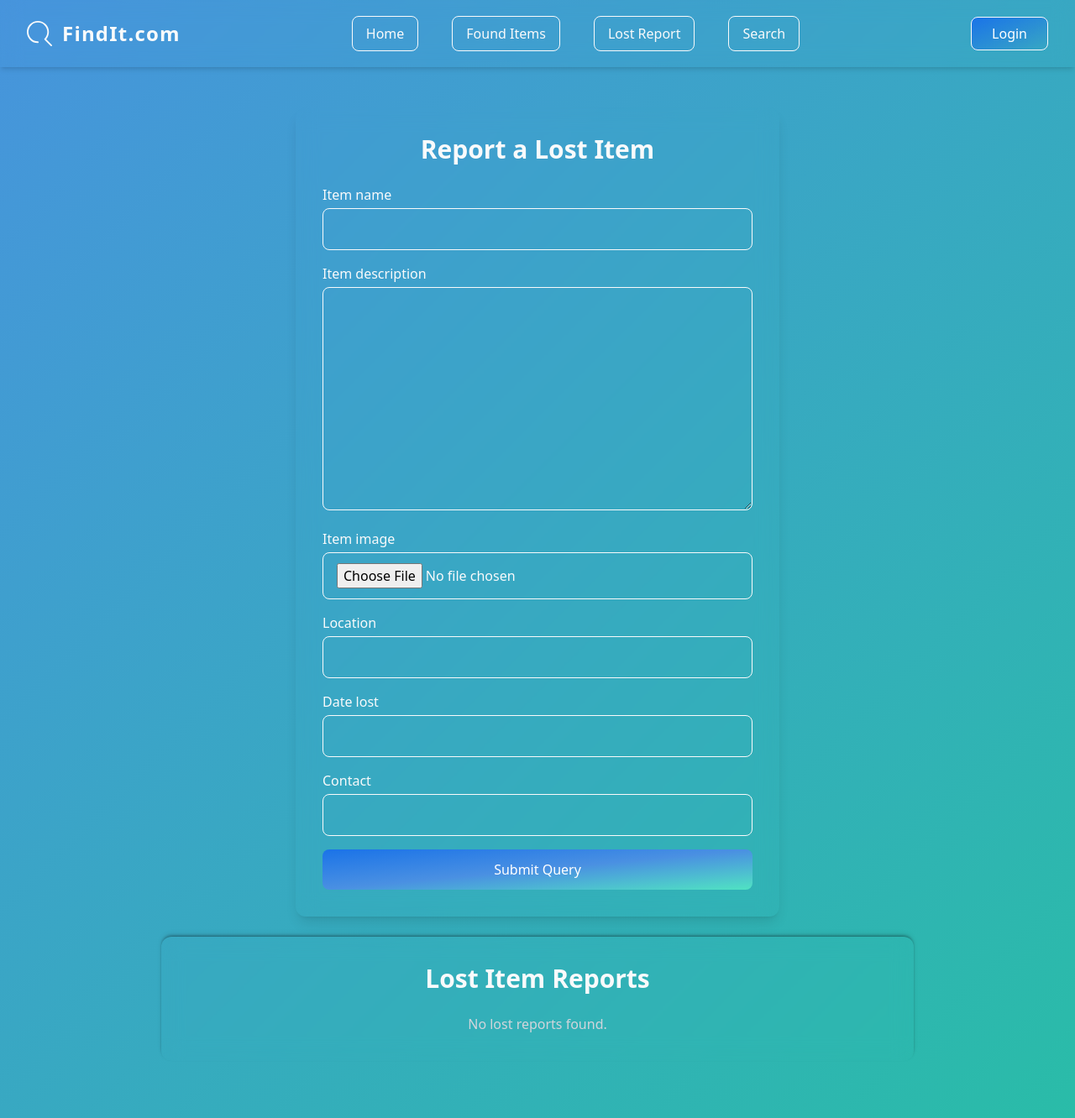
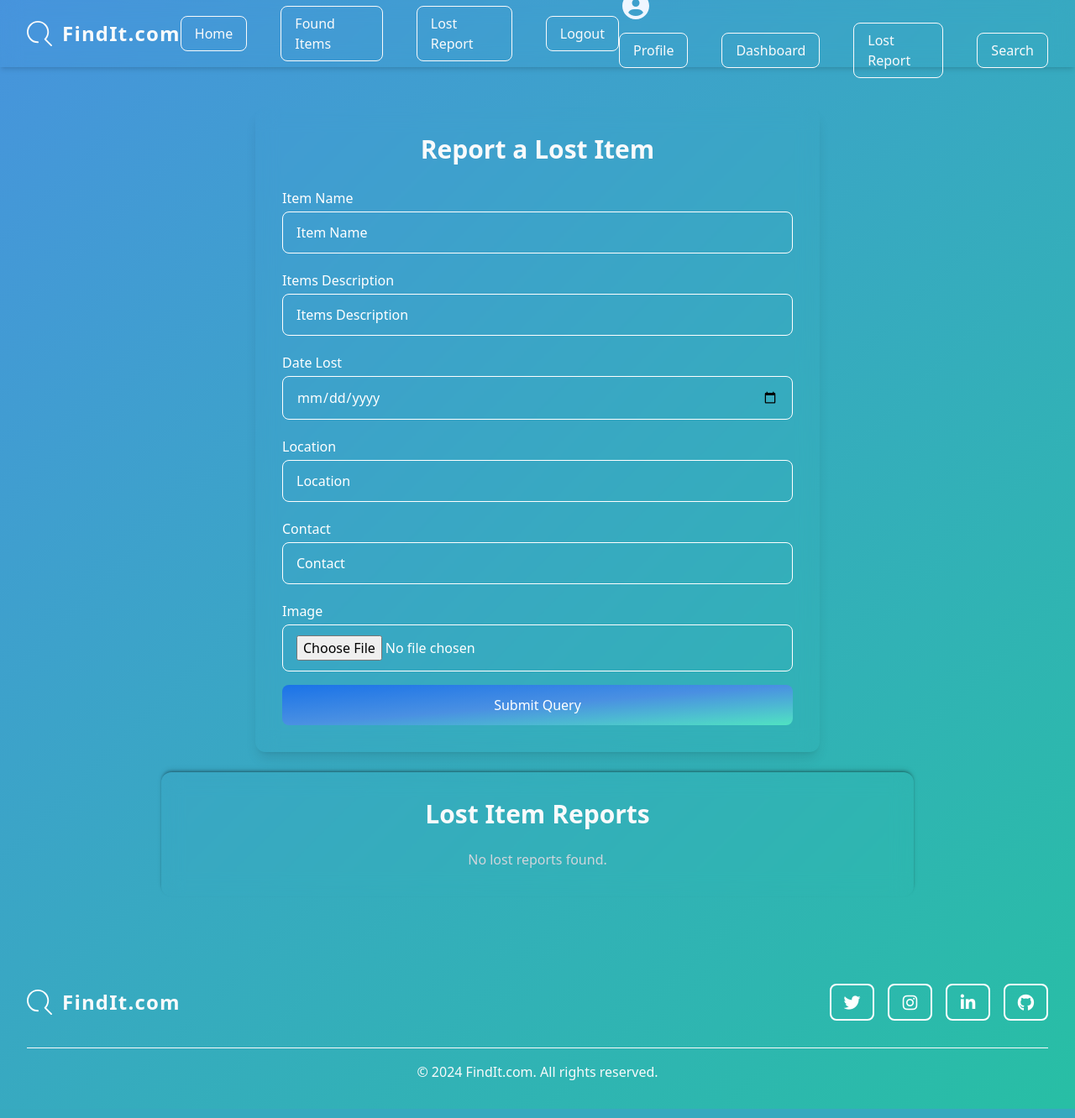
Before and after one commit to mostofa89/Lost_and_Found, a Django app: page /lost_reports/ in a window 1280 px wide. Shown: the top 1332 px of the page at 84% size. Run offline with Django 5.2, Linux system fonts and the light colour scheme; the visitor is signed in with stand-in values (Sample User, id 1); data that the repository does not hold is empty; some libraries are stand-ins or nearby versions.

Commit message:
Solve the error crteating Lost Report

```diff
--- a/reports/forms.py
+++ b/reports/forms.py
@@ -2,8 +2,7 @@
 from .models import Lost_reports
 from django import forms
 
-class LostReportForm(forms.ModelForm):
-    class Meta:
-        model = Lost_reports
-        exclude = ['user', 'reported_at']
-        fields = ['item_name', 'item_description', 'item_image', 'location', 'date_lost', 'contact']
+# class LostReportForm(forms.ModelForm):
+#     class Meta:
+#         model = Lost_reports
+#         fields = ['item_name', 'item_description', 'item_image', 'location', 'date_lost', 'contact']
--- a/reports/urls.py
+++ b/reports/urls.py
@@ -4,5 +4,5 @@
 app_name = 'reports'
 
 urlpatterns = [
-    path('lost_reports/', views.lost_reports, name='lost_reports'),
+    path('lost_reports/', views.lost_reports_view, name='lost_reports'),
 ]
--- a/reports/views.py
+++ b/reports/views.py
@@ -1,21 +1,39 @@
 from django.shortcuts import render, redirect
+from datetime import datetime
 from django.contrib import messages as messages
 from django.contrib.auth.decorators import login_required
-from .forms import LostReportForm
 from .models import Lost_reports
 # Create your views here.
 @login_required
-def lost_reports(request):
+def lost_reports_view(request):
     if request.method == "POST":
-        form = LostReportForm(request.POST, request.FILES)
-        if form.is_valid():
-            report = form.save(commit=False)
-            report.user = request.user
+        user = request.user
+        item_name = request.POST.get('item_name')
+        item_description = request.POST.get('item_description')
+        date_str = request.POST.get('date_lost')
+        location = request.POST.get('location')
+        contact = request.POST.get('contact')
+        item_image = request.FILES.get('item_image')
+        try:
+            date_lost = datetime.strptime(date_str, "%Y-%m-%d").date()
+            report = Lost_reports(
+            user=user,
+            item_name=item_name,
+            item_description=item_description,
+            date_lost=date_lost,
+            location=location,
+            contact=contact,
+            item_image=item_image
+            )
+            print(date_lost)
             report.save()
             messages.success(request, "Your lost item report has been submitted successfully.")
             return redirect('reports:lost_reports')
-    else:
-        form = LostReportForm()
+
+        except ValueError:
+            messages.error(request, "Invalid date format. Use DD/MM/YYYY.")
+            return redirect('reports:lost_reports')
+
 
     reports = Lost_reports.objects.all().order_by('-reported_at')
-    return render(request, 'reports/lost_reports.html', {'form': form, 'reports': reports})
+    return render(request, 'reports/lost_reports.html', {'reports': reports})
--- a/templates/reports/lost_reports.html
+++ b/templates/reports/lost_reports.html
@@ -2,7 +2,7 @@
 {% load widget_tweaks %}
 {% block content %}
 <main class="flex-grow px-3 py-12">
-  <div class="max-w-xl mx-auto bg-transparent bg-opacity-80 backdrop-blur-md rounded-xl shadow-lg p-8">
+  <div class="max-w-2xl mx-auto bg-transparent bg-opacity-80 backdrop-blur-md rounded-xl shadow-lg p-8">
     {% if messages %}
       <div class="space-y-2 mb-4">
         {% for message in messages %}
@@ -21,15 +21,39 @@
     <form action="{% url 'reports:lost_reports' %}" method="POST" enctype="multipart/form-data" class="space-y-4">
       {% csrf_token %}
 
-      {% for field in form %}
-        <div>
-          <label class="block text-gray-50 font-medium mb-1">{{ field.label }}</label>
-          {{ field|add_class:"w-full px-4 py-3 border border-gray-50 rounded-lg bg-transparent text-gray-50 placeholder-gray-300 focus:outline-none focus:ring-2 focus:ring-blue-500" }}
-          {% if field.errors %}
-            <p class="text-red-500 text-sm mt-1">{{ field.errors }}</p>
-          {% endif %}
-        </div>
-      {% endfor %}
+      <div>
+        <label class="block text-white py-1">Item Name</label>
+        <input type="text" name="item_name" placeholder="Item Name" class="w-full px-4 py-3 border border-white rounded-lg bg-transparent text-white placeholder-white focus:ring-2 focus:ring-blue-500 focus:outline-none">
+      </div>
+
+      <!-- Items Description -->
+      <div>
+        <label class="block text-white py-1">Items Description</label>
+        <input type="text" name="item_description" placeholder="Items Description" class="w-full px-4 py-3 border border-white rounded-lg bg-transparent text-white placeholder-white focus:ring-2 focus:ring-blue-500 focus:outline-none">
+      </div>
+
+      <!-- Date -->
+      <div>
+        <label class="block text-white py-1">Date Lost</label>
+        <input type="date" name="date_lost" class="w-full px-4 py-3 border border-white rounded-lg bg-transparent text-white placeholder-white focus:ring-2 focus:ring-blue-500 focus:outline-none">
+      </div>
+
+      <!-- Location -->
+      <div>
+        <label class="block text-white py-1">Location</label>
+        <input type="text" name="location" placeholder="Location" class="w-full px-4 py-3 border border-white rounded-lg bg-transparent text-white placeholder-white focus:ring-2 focus:ring-blue-500 focus:outline-none">
+      </div>
+      <!-- Contact -->
+      <div>
+        <label class="block text-white py-1">Contact</label>
+        <input type="text" name="contact" placeholder="Contact" class="w-full px-4 py-3 border border-white rounded-lg bg-transparent text-white placeholder-white focus:ring-2 focus:ring-blue-500 focus:outline-none">
+      </div>
+
+      <!----Image-->
+      <div>
+        <label class="block text-white py-1">Image</label>
+        <input type="file" name="item_image" class="w-full px-4 py-3 border border-white rounded-lg bg-transparent text-white placeholder-white focus:ring-2 focus:ring-blue-500 focus:outline-none">
+      </div>
 
       <div>
         <button type="submit"
@@ -47,14 +71,14 @@
     {% if reports %}
       <div class="space-y-4 my-4">
         {% for report in reports %}
-          <div class="bg-gray-800 p-4 rounded-lg shadow-md text-gray-50">
+          <div class="mx-auto bg-transparent text-center bg-opacity-80 backdrop-blur-md p-4 rounded-lg shadow-md text-gray-50">
             <h3 class="text-xl font-semibold">{{ report.item_name }}</h3>
-            <p class="text-gray-300">{{ report.description }}</p>
+            <p class="text-sm mt-1">{{ report.item_description }}</p>
             <p class="text-sm mt-1">Lost on: {{ report.date_lost }} | Location: {{ report.location }}</p>
             <p class="text-sm mt-1">Contact: {{ report.contact }}</p>
-            {% if report.photo %}
-              <img src="{{ report.photo.url }}" alt="{{ report.item_name }}" class="mt-2 w-32 h-32 object-cover rounded">
-            {% endif %}
+            {% comment %} {% if report.item_image %}
+              <img src="{{ report.item_image.url }}" alt="{{ report.item_name }}" class="mt-2 w-32 h-32 object-cover rounded">
+            {% endif %} {% endcomment %}
           </div>
         {% endfor %}
       </div>
--- a/templates/users/base.html
+++ b/templates/users/base.html
@@ -9,6 +9,7 @@
     <!-- Google Fonts: Inter -->
     <link rel="preconnect" href="https://fonts.googleapis.com">
     <link rel="preconnect" href="https://fonts.gstatic.com" crossorigin>
+    <link href="https://cdnjs.cloudflare.com/ajax/libs/font-awesome/7.0.0/css/all.min.css" rel="stylesheet">
     <link href="https://fonts.googleapis.com/css2?family=Inter:wght@400;500;600;700&display=swap" rel="stylesheet">
    <link rel="stylesheet" href="https://cdnjs.cloudflare.com/ajax/libs/font-awesome/6.5.1/css/all.min.css" crossorigin="anonymous" referrerpolicy="no-referrer" />
 
@@ -66,14 +67,35 @@
                     <a href="#" class="text-gray-50 border border-gray-50 rounded-lg px-4 py-2 text-md font-medium hover:bg-gradient-to-br from-[#1a73e8] via-[#20c997] via-[#4a90e2] to-[#50e3c2] hover:text-white transition-colors duration-300 hover:scale-110">Home</a>
                     <a href="#" class="text-gray-50 border border-gray-50 rounded-lg px-4 py-2 text-md font-medium hover:bg-gradient-to-br from-[#1a73e8] via-[#20c997] via-[#4a90e2] to-[#50e3c2] hover:text-white transition-colors duration-300 hover:scale-110">Found Items</a>
                     <a href="{% url 'reports:lost_reports' %}" class="text-gray-50 border border-gray-50 rounded-lg px-4 py-2 text-md font-medium hover:bg-gradient-to-br from-[#1a73e8] via-[#20c997] via-[#4a90e2] to-[#50e3c2] hover:text-white transition-colors duration-300 hover:scale-110">Lost Report</a>
-                    <a href="#" class="text-gray-50 border border-gray-50 rounded-lg px-4 py-2 text-md font-medium hover:bg-gradient-to-br from-[#1a73e8] via-[#20c997] via-[#4a90e2] to-[#50e3c2] hover:text-white transition-colors duration-300 hover:scale-110">Search</a>
+                    <a href="{% url 'user:logout' %}" class="text-gray-50 border border-gray-50 rounded-lg px-4 py-2 text-md font-medium hover:bg-gradient-to-br from-[#1a73e8] via-[#20c997] via-[#4a90e2] to-[#50e3c2] hover:text-white transition-colors duration-300 hover:scale-110">Logout</a>
                 </div>
 
                 <!-- Login Button -->
                 <div class="hidden md:block">
-                    <a href="{% url 'user:login' %}" class="text-white bg-gradient-to-br from-[#1a73e8] border border-gray-50 rounded-lg px-6 py-2 hover:bg-green-400 transition-colors duration-300">
-                        Login
-                    </a>
+                    {% if user.is_authenticated == False %}
+                        <a href="{% url 'user:login' %}" class="text-white bg-gradient-to-br from-[#1a73e8] border border-gray-50 rounded-lg px-6 py-2 hover:bg-green-400 transition-colors duration-300">
+                            Login
+                        </a>
+                    {% else %}
+                        {% if user.profile %}
+                            <img id="profile-button" src="{{ user.profile.profile_picture.url|default:'/static/images/default-avatar.png' }}"
+                                alt="{{ user.username }}"
+                                class="w-10 h-10 rounded-full object-cover">
+                        {% else %}
+                            <div id="profile-button">
+                                <svg xmlns="http://www.w3.org/2000/svg" viewBox="0 0 640 640" width="40" height="40" class="text-blue-50">
+                                    <path fill="currentColor" d="M463 448.2C440.9 409.8 399.4 384 352 384L288 384C240.6 384 199.1 409.8 177 448.2C212.2 487.4 263.2 512 320 512C376.8 512 427.8 487.3 463 448.2zM64 320C64 178.6 178.6 64 320 64C461.4 64 576 178.6 576 320C576 461.4 461.4 576 320 576C178.6 576 64 461.4 64 320zM320 336C359.8 336 392 303.8 392 264C392 224.2 359.8 192 320 192C280.2 192 248 224.2 248 264C248 303.8 280.2 336 320 336z"/>
+                                </svg>
+                            </div>
+                            <div class="hidden md:flex items-center space-x-10">
+                                <a href="#" class="text-gray-50 border border-gray-50 rounded-lg px-4 py-2 text-md font-medium hover:bg-gradient-to-br from-[#1a73e8] via-[#20c997] via-[#4a90e2] to-[#50e3c2] hover:text-white transition-colors duration-300 hover:scale-110">Profile</a>
+                                <a href="#" class="text-gray-50 border border-gray-50 rounded-lg px-4 py-2 text-md font-medium hover:bg-gradient-to-br from-[#1a73e8] via-[#20c997] via-[#4a90e2] to-[#50e3c2] hover:text-white transition-colors duration-300 hover:scale-110">Dashboard</a>
+                                <a href="{% url 'reports:lost_reports' %}" class="text-gray-50 border border-gray-50 rounded-lg px-4 py-2 text-md font-medium hover:bg-gradient-to-br from-[#1a73e8] via-[#20c997] via-[#4a90e2] to-[#50e3c2] hover:text-white transition-colors duration-300 hover:scale-110">Lost Report</a>
+                                <a href="#" class="text-gray-50 border border-gray-50 rounded-lg px-4 py-2 text-md font-medium hover:bg-gradient-to-br from-[#1a73e8] via-[#20c997] via-[#4a90e2] to-[#50e3c2] hover:text-white transition-colors duration-300 hover:scale-110">Search</a>
+                            </div>
+
+                        {% endif %}
+                    {% endif %}
                 </div>
 
                 <!-- Mobile Menu Button -->
@@ -175,6 +197,13 @@
 
     <!-- JavaScript for Mobile Menu Toggle -->
     <script>
+
+        const profileButton = document.getElementById('profile-button');
+        const profileFileInput = document.getElementById('profile-file');
+
+        profileButton.addEventListener('click', () => {
+        profileFileInput.click(); // trigger file input click
+        });
         const mobileMenuButton = document.getElementById('mobile-menu-button');
         const mobileMenu = document.getElementById('mobile-menu');
         const hamburgerOpen = document.getElementById('hamburger-open');
@@ -188,5 +217,7 @@
             mobileMenuButton.setAttribute('aria-expanded', !isExpanded);
         });
     </script>
+
+
 </body>
 </html>
```
Also changed, not shown: reports/models.py (+4 -4 lines), templates/users/profile.html (+8 -1 lines), media/lost_items/backpack.png (added), reports/migrations/0005_alter_lost_reports_item_description.py (added), reports/migrations/0006_remove_lost_reports_user.py (added), reports/migrations/0007_lost_reports_user.py (added).
